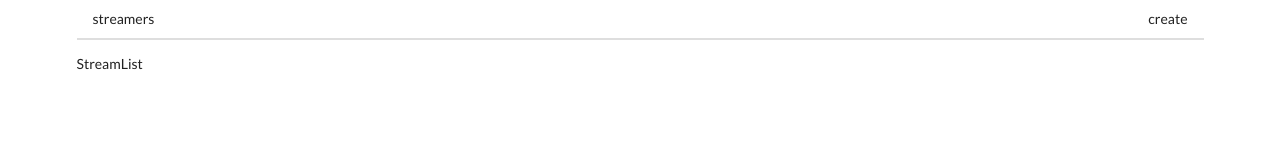
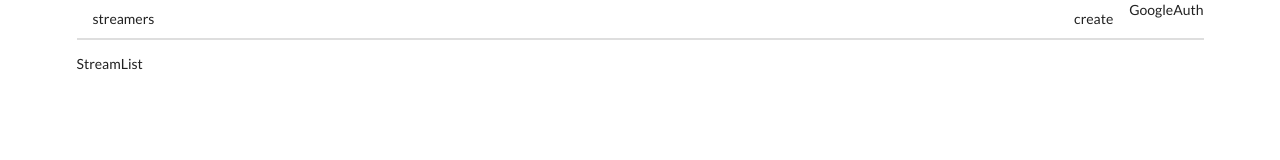
Before and after one commit to ariakh110/redux, a React (Create React App) app in the folder streams/client/: page / in a window 1280 px wide. Shown: the top 160 px of the page. Built offline with nearby package versions, Linux system fonts and the light colour scheme.

Commit message:
v-40 google auth conf

```diff
--- a/streams/client/public/index.html
+++ b/streams/client/public/index.html
@@ -25,7 +25,9 @@
       Learn how to configure a non-root public URL by running `npm run build`.
     -->
     <link rel="stylesheet" href="https://cdnjs.cloudflare.com/ajax/libs/semantic-ui/2.4.1/semantic.min.css" integrity="sha512-8bHTC73gkZ7rZ7vpqUQThUDhqcNFyYi2xgDgPDHc+GXVGHXq+xPjynxIopALmOPqzo9JZj0k6OqqewdGO3EsrQ==" crossorigin="anonymous" referrerpolicy="no-referrer" />
-    <title>React App</title>
+    <title>R App</title>
+    <scripts src="https://apis.google.com/js/api.js"></scripts>
+    <script src="https://apis.google.com/js/platform.js?onload=onLoadCallback" async defer></script>
   </head>
   <body>
     <noscript>You need to enable JavaScript to run this app.</noscript>
--- /dev/null
+++ b/streams/client/src/components/GoogleAuth.js
@@ -0,0 +1,22 @@
+import React, { Component } from 'react';
+
+class GoogleAuth extends Component {
+    componentDidMount() {
+        window.onLoadCallback = function(){
+            window.gapi.auth2.init({
+                client_id: '691913737276-hr26tteg9it5kd8ulrja1feqk9hg02j1.apps.googleusercontent.com',
+                scope: 'email',
+              });
+          }
+    }
+
+    render() {
+        return (
+            <div>
+                GoogleAuth
+            </div>
+        );
+    }
+}
+
+export default GoogleAuth;
--- a/streams/client/src/components/Header.js
+++ b/streams/client/src/components/Header.js
@@ -1,5 +1,6 @@
 import React from "react";
 import { Link } from "react-router-dom";
+import GoogleAuth from "./GoogleAuth";
 
 export default function Header() {
   return (
@@ -11,6 +12,7 @@ export default function Header() {
         <Link to="/streams/new" className="item">
           create
         </Link>
+        <GoogleAuth></GoogleAuth>
       </div>
     </div>
   );
```
